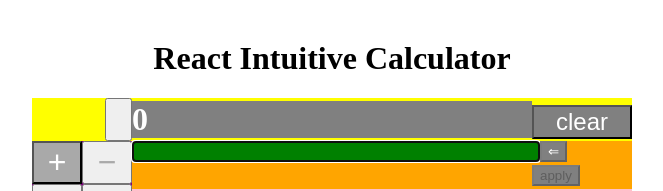
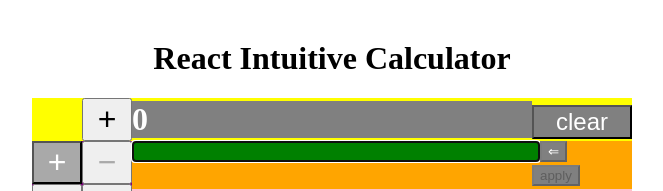
Before and after one commit to j2kenton/React-Super-Calculator, a React (Create React App) app in the folder react/: page / in a window 1280 px wide. Shown: the top 191 px of the page, without its empty margins (308-971 px from the left). Built offline with nearby package versions, Linux system fonts and the light colour scheme.

Commit message:
styling fixes

```diff
--- a/react/src/sections/body/output-section.js
+++ b/react/src/sections/body/output-section.js
@@ -16,6 +16,7 @@ const OutputArea = styled.div`
 
 const SignButton = styled.button`
   font-size: 2rem;
+  width: 50px;
 `;
 
 const ButtonWrapper = styled.div`
@@ -46,9 +47,7 @@ const NumberArea = styled.div`
   font-size: 2rem;
 `;
 
-const SignSymbol = styled.span`
-  visibility: ${props => (props.visible ? 'visible' : 'hidden')};
-`;
+const SignSymbol = styled.span``;
 
 export const OutputSection = ({ output, toggleOutputNegativity, onButtonClick, resetForm }) => {
   const onToggleSign = e => {
@@ -68,7 +67,7 @@ export const OutputSection = ({ output, toggleOutputNegativity, onButtonClick, r
       <OutputArea>
         <SignWrapper>
           <SignButton onClick={e => onToggleSign(e)}>
-            <SignSymbol visible={output < 0}>-</SignSymbol>
+            <SignSymbol>{output < 0 ? '-' : '+'}</SignSymbol>
           </SignButton>
         </SignWrapper>
         <NumberArea>{Math.abs(output)}</NumberArea>
```
